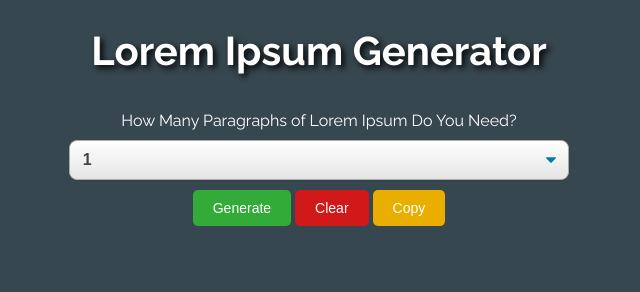
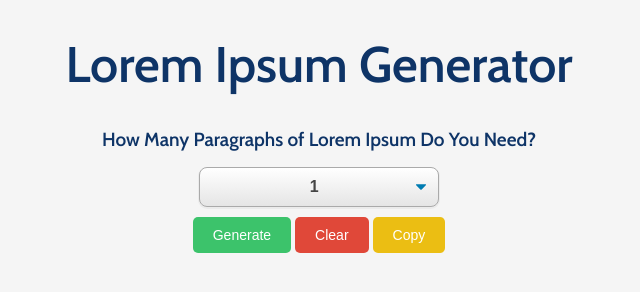
Before and after one commit to dmking0728/Lorem-Ipsum-Generator, a plain HTML site: page index.html in a window 1280 px wide. Shown: the whole page, without its empty margins (321-961 px from the left). Drawn offline with nearby package versions, Linux system fonts and the light colour scheme.

Commit message:
Updated UI

```diff
--- a/index.html
+++ b/index.html
@@ -4,14 +4,14 @@
   <meta charset="UTF-8">
   <meta name="viewport" content="width=device-width, initial-scale=1.0">
   <meta http-equiv="X-UA-Compatible" content="ie=edge">
-  <link href="https://fonts.googleapis.com/css?family=Raleway:400,700" rel="stylesheet">
+  <link href="https://fonts.googleapis.com/css?family=Cabin:400,600|Source+Sans+Pro&display=swap" rel="stylesheet">
   <link rel="stylesheet" href="style.css">
   <title>Lorem Ipsum Generator</title>
 </head>
 <body>
   <div class="container">
       <h1>Lorem Ipsum Generator</h1>
-      <p>How Many Paragraphs of Lorem Ipsum Do You Need?</p>
+      <h2>How Many Paragraphs of Lorem Ipsum Do You Need?</h2>
       <select id="number" name="number">
           <option value="1">1</option>
           <option value="2">2</option>
--- a/style.css
+++ b/style.css
@@ -1,29 +1,37 @@
 body {
-  background-color: #37474F;
+  background-color: rgb(245, 245, 245);
   height: 100vh;
 }
 
 .container {
-  max-width: 500px;
+  max-width: 600px;
   display: block;
   margin: 0 auto;
   text-align: center;
 }
 
 h1 {
-  font-family: 'Raleway', sans-serif;
-  color: white;
-  font-size: 40px;
-  text-shadow: 3px 3px 6px black;
+  font-family: 'Cabin', sans-serif;
+  color: #0E3467;
+  font-size:50px;
+  font-weight: 600;
+
+}
+
+h2 {
+  font-family: 'Cabin', sans-serif;
+  color: #0E3467;
+  font-size: 19px;
 }
 
 p {
-  font-family: 'Raleway', sans-serif;
-  color: white;
+  font-family: 'Source Sans Pro', sans-serif;
+  color: #4F4F4B;
   display: block;
   margin: 0 auto;
   padding-top: 2%;
   max-width: 800px;
+  font-size: 18px;
 }
 
 
@@ -38,7 +46,7 @@ p {
 
 
 #generate {
-  background-color: #33AB39;
+  background-color: #3CC36B;
   color: white;
   border-radius: 5px;
   border: none;
@@ -47,7 +55,7 @@ p {
 }
 
 #clear {
-  background-color: #D11919;
+  background-color: #E04839;
   color: white;
   border-radius: 5px;
   border: none;
@@ -56,7 +64,7 @@ p {
 }
 
 #copy {
-  background-color: #EAAE00;
+  background-color: #EBBE13;
   color: white;
   border-radius: 5px;
   border: none;
@@ -64,18 +72,19 @@ p {
   font-size: 14px;
 }
 
+
 #number {
-	display: block;
+  display: block;
+  text-align: center;
 	font-size: 16px;
 	font-family: sans-serif;
 	font-weight: 700;
 	color: #444;
 	line-height: 1.3;
 	padding: .6em 1.4em .5em .8em;
-	width: 100%;
-	max-width: 100%;
+  width: 40%;
 	box-sizing: border-box;
-	margin: 10px 0;
+	margin: 10px auto;
 	border: 1px solid #aaa;
 	box-shadow: 0 1px 0 1px rgba(0,0,0,.04);
 	border-radius: .5em;
```
Also changed, not shown: app.js (+9 -4 lines).
